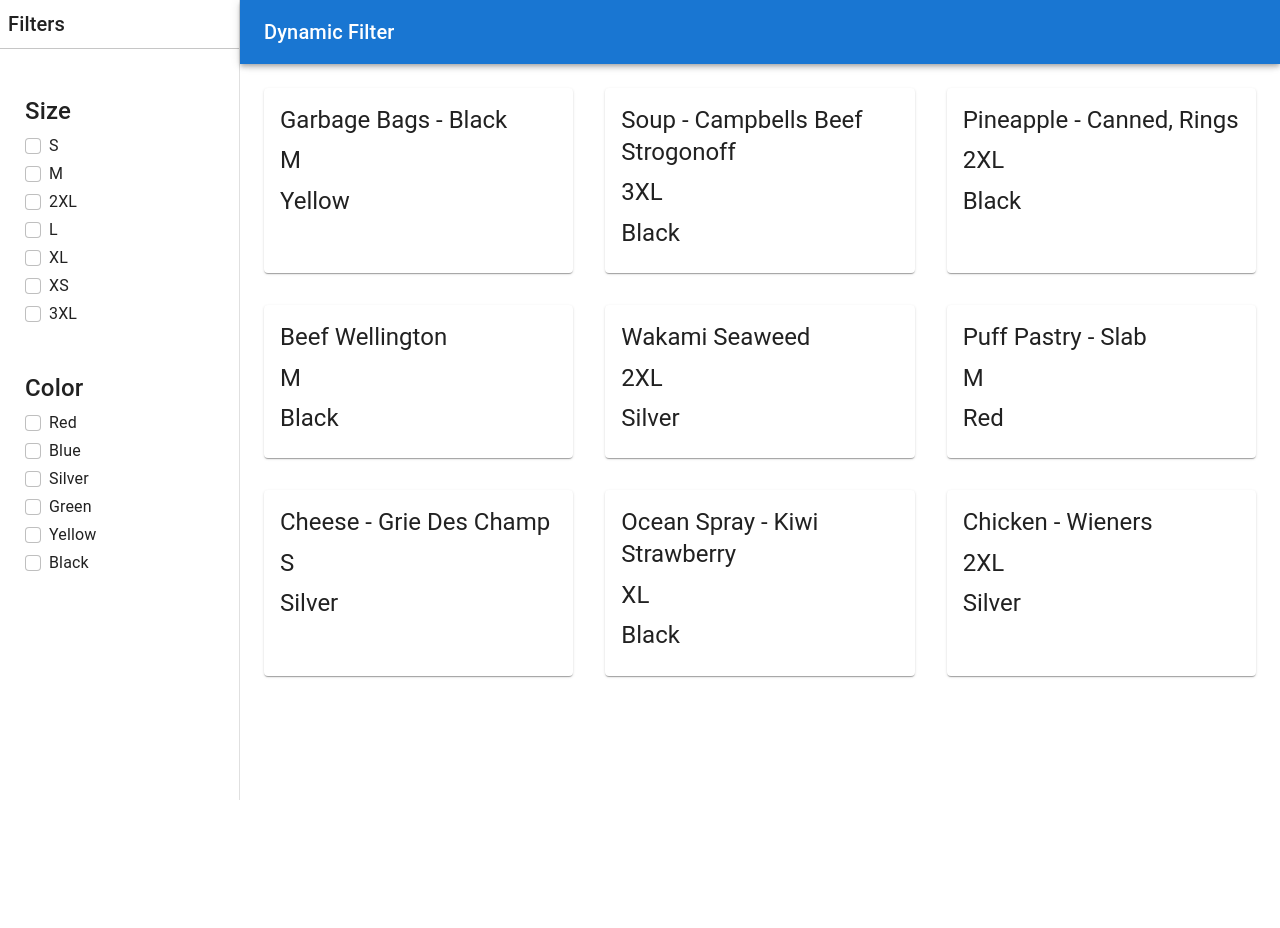
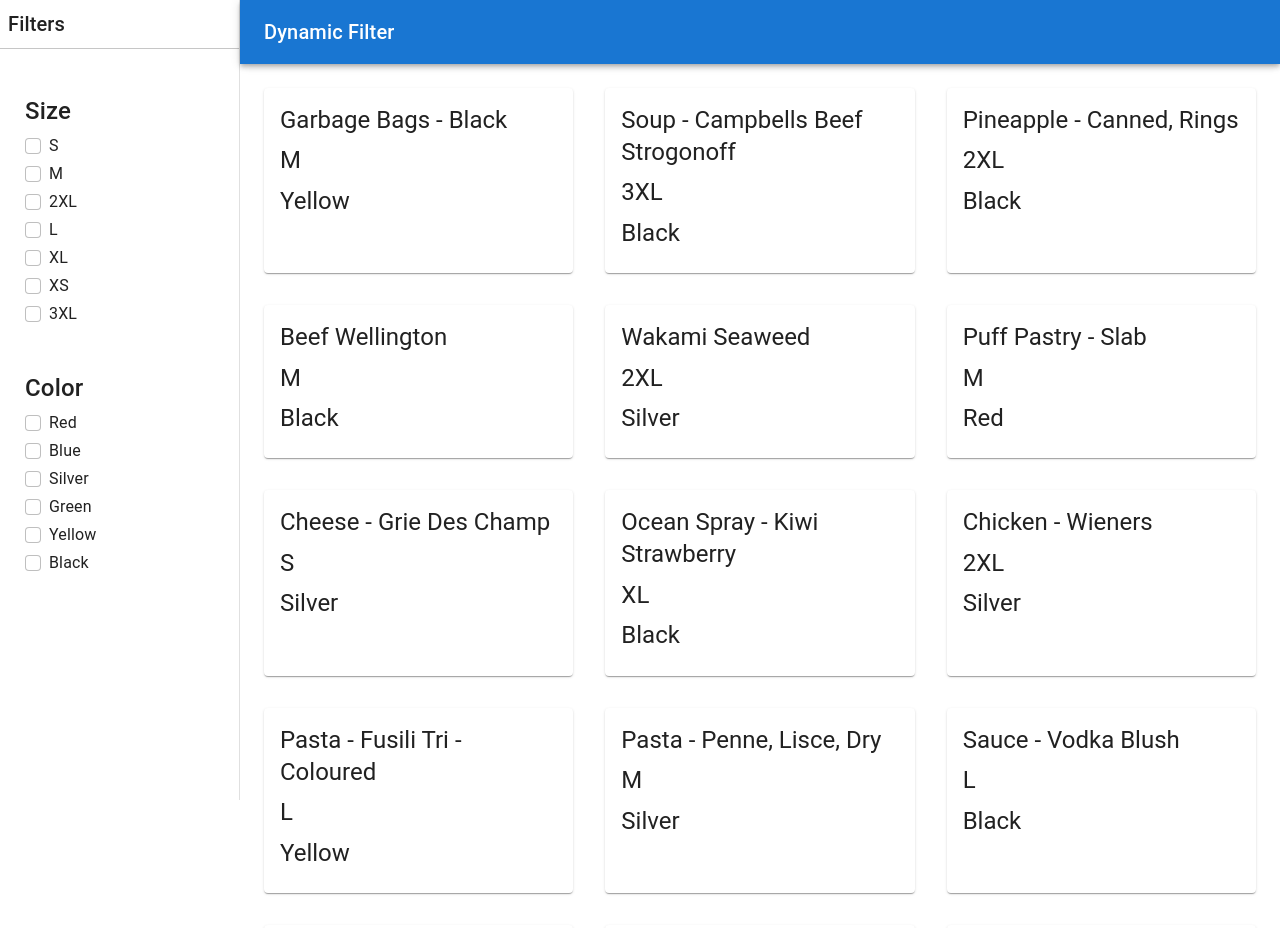
Before and after one commit to Shudhanshu-Choudhary/dynamic_filter, a Next.js app: page / in a window 1280 px wide. Shown: the top 928 px of the page. Before the commit the page ends 800 px from the top, so only its background shows below. Built offline with nearby package versions, Linux system fonts and the light colour scheme; data requests are answered from the project's data file.

Commit message:
static filter task completed

```diff
--- a/components/cardcontainer.js
+++ b/components/cardcontainer.js
@@ -8,32 +8,107 @@
 import styles from './card.module.css'
 
 export default function CardContainer({filterArray}) {
+    const [initial, setInitial] = React.useState([])
     const [products, setProducts] = React.useState([]);
+    //console.log(filterArray);
     const arr = filterArray;
-    console.log(arr === true);
 
     React.useEffect(() => {
-        axios.get('http://localhost:3004/products?_limit=9')
-        .then(res => setProducts(res.data))
+        axios.get('http://localhost:3004/products')
+        .then(res => {
+            setProducts(res.data)
+            setInitial(res.data)
+        })
         .catch(e => console.log(e))
     },[]);
 
+    // React.useEffect(() => {
+    //     if(arr.Size.length > 0 && arr.Color.length === 0){
+    //       axios.get(`http://localhost:3004/products?size=${arr.Size}&_limit=9`)
+    //         .then(res => setProducts(res.data))
+    //         .catch(e => console.log(e))
+    //     } else if(arr.Color.length > 0 && arr.Size.length === 0) {
+    //         axios.get(`http://localhost:3004/products?color=${arr.Color}&_limit=9`)
+    //         .then(res => setProducts(res.data))
+    //         .catch(e => console.log(e))
+    //     } else if(arr.Color.length > 0 && arr.Size.length > 0) {
+    //         axios.get(`http://localhost:3004/products?size=${arr.Size}&color=${arr.Color}&_limit=9`)
+    //         .then(res => setProducts(res.data))
+    //         .catch(e => console.log(e))
+    //     }else {
+    //         axios.get('http://localhost:3004/products?_limit=9')
+    //         .then(res => setProducts(res.data))
+    //         .catch(e => console.log(e))
+    //     }
+
+    // },[arr])
+
     React.useEffect(() => {
-        if(arr.Size.length > 0 && arr.Color.length === 0){
-          axios.get(`http://localhost:3004/products?size=${arr.Size}&_limit=9`)
-            .then(res => setProducts(res.data))
-            .catch(e => console.log(e))
-        } else if(arr.Color.length > 0 && arr.Size.length === 0) {
-            axios.get(`http://localhost:3004/products?color=${arr.Color}&_limit=9`)
-            .then(res => setProducts(res.data))
-            .catch(e => console.log(e))
-        } else if(arr.Color.length > 0 && arr.Size.length > 0) {
-            axios.get(`http://localhost:3004/products?size=${arr.Size}&color=${arr.Color}&_limit=9`)
-            .then(res => setProducts(res.data))
-            .catch(e => console.log(e))
+
+        let size = filterArray.Size;
+        let color = filterArray.Color;
+
+        // if(color.length === 0 && size.length > 0){
+        //     const sizesFilterArray = size.map(s => {
+        //         let P = products.slice(0);
+        //         let nw = P.filter( prod => prod.size === s);
+        //         return nw;
+        //     })
+        //     setInitial(sizesFilterArray.flat(1));
+        // }
+
+        // else if(color.length > 0 && size.length === 0) {
+        //     const colorsFilterArray = color.map(c => {
+        //         let P = products.slice(0);
+        //         let nw = P.filter(prod => prod.color === c)
+        //         let wn = [...nw]
+        //         return wn
+        //     })
+        //     setInitial(colorsFilterArray.flat(1));
+        // }
+        // else if(size.length > 0 && color.length > 0) {
+        //     const sizesFilterArray = size.map(s => {
+        //         let P = products.slice(0);
+        //         let nw = P.filter( prod => prod.size === s);
+        //         return nw;
+        //     })
+        //     const ar = sizesFilterArray.flat(1);
+        //     const colorsFilterArray = color.map(c => {
+        //         let P = ar.slice(0);
+        //         let nw = P.filter(prod => prod.color === c)
+        //         let wn = [...nw]
+        //         return wn
+        //     })
+        //     const ra = colorsFilterArray.flat(1);
+        //     setInitial(ra)
+        // }
+        // else {
+        //     setInitial(products)
+        // }
+
+        let filteredArray = [... products];
+        if(size.length > 0){
+            filteredArray = size.map(s => {
+                let P = products.slice(0);
+                let nw = P.filter( prod => prod.size === s);
+                return nw;
+            })
         }
+        if(color.length > 0){
+            const ar = filteredArray.flat(1);
+            filteredArray = color.map(c => {
+                let P = ar.slice(0);
+                let nw = P.filter(prod => prod.color === c)
+                let wn = [...nw]
+                return wn
+            })
+        }
+        const ra = filteredArray.flat(1);
+        setInitial(ra)
 
-    },[arr])
+    }, [arr])
+
+
 
   if(products.length === 0){
     return <div>Loading...</div>
@@ -41,7 +116,7 @@
 
   return (
     <div className={styles.d}>
-      { products.map(product => {
+      { initial.map(product => {
           return (
                 <Card sx={{ maxWidth: 345 }} key={product.id}>
                     <CardActionArea>
--- a/pages/index.js
+++ b/pages/index.js
@@ -1,5 +1,5 @@
 import * as React from 'react';
-import { styled, useTheme } from '@mui/material/styles';
+import { styled} from '@mui/material/styles';
 import Box from '@mui/material/Box';
 import MuiDrawer from '@mui/material/Drawer';
 import MuiAppBar from '@mui/material/AppBar';
@@ -8,8 +8,6 @@
 import CssBaseline from '@mui/material/CssBaseline';
 import Typography from '@mui/material/Typography';
 import Divider from '@mui/material/Divider';
-import IconButton from '@mui/material/IconButton';
-import MenuIcon from '@mui/icons-material/Menu';
 import CardContainer from '../components/cardcontainer';
 import axios from 'axios';
 const drawerWidth = 240;
@@ -81,7 +79,6 @@
 );
 
 export default function MiniDrawer() {
-  const theme = useTheme();
   const [open, setOpen] = React.useState(true);
   const [attributes, setAttributes] = React.useState([]);
   const [filterArray, setFilterArray] = React.useState({
@@ -89,13 +86,28 @@
      Color: []
   });
 
-  const handleDrawerOpen = () => {
-    setOpen(true);
-  };
 
   const clickHandler = (n, v)  => {
-    setFilterArray({...filterArray, [n]:v})
+    let arr = filterArray[n];
+
+    if(!arr.includes(v)){
+      arr.push(v)
+    } else {
+      arr = arr.filter(i => i !== v)
+    }
+
+    setFilterArray({...filterArray , [n]: arr})
+
+    //console.log(filterArray);
+
+    // if(n === 'Size') {
+    //     setFilterArray({...filterArray, [n]:[...filterArray.Size,  v]})
+    // } else {
+    //     setFilterArray({...filterArray, [n]:[...filterArray.Color,  v]})
+    // }
+    // console.log(filterArray);
   }
+
 
 
   React.useEffect(() => {
@@ -109,18 +121,6 @@
       <CssBaseline />
       <AppBar position="fixed" open={open}>
         <Toolbar>
-          <IconButton
-            color="inherit"
-            aria-label="open drawer"
-            onClick={handleDrawerOpen}
-            edge="start"
-            sx={{
-              marginRight: 5,
-              ...(open && { display: 'none' }),
-            }}
-          >
-            <MenuIcon />
-          </IconButton>
           <Typography variant="h6" noWrap component="div">
             Dynamic Filter
           </Typography>
@@ -143,12 +143,12 @@
                                 {
                                     attribute.att_value.map((v, index) => {
                                        return (
-                                        <div className='mb-1' key={index}>
-                                            <div className="form-check">
-                                                <input className="form-check-input" onClick={() => clickHandler(attribute.att_id, v)} type="checkbox" value="" id="flexCheckDefault" />
+
+                                            <div className="form-check mb-1" key={index}>
+                                                <input className="form-check-input" onClick={() => clickHandler(attribute.att_id, v)} type="checkbox"  />
                                                 <label className="form-check-label" htmlFor="flexCheckDefault">{v}</label>
                                             </div>
-                                        </div>
+
                                        )}
                                     )
                                 }
```
